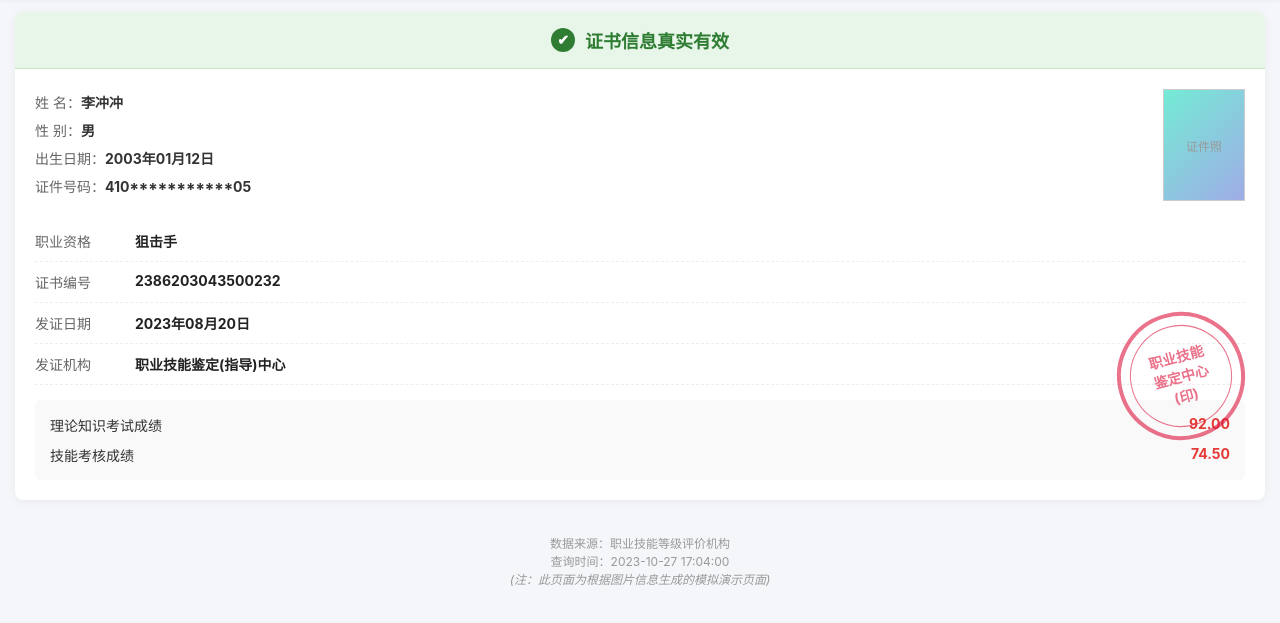
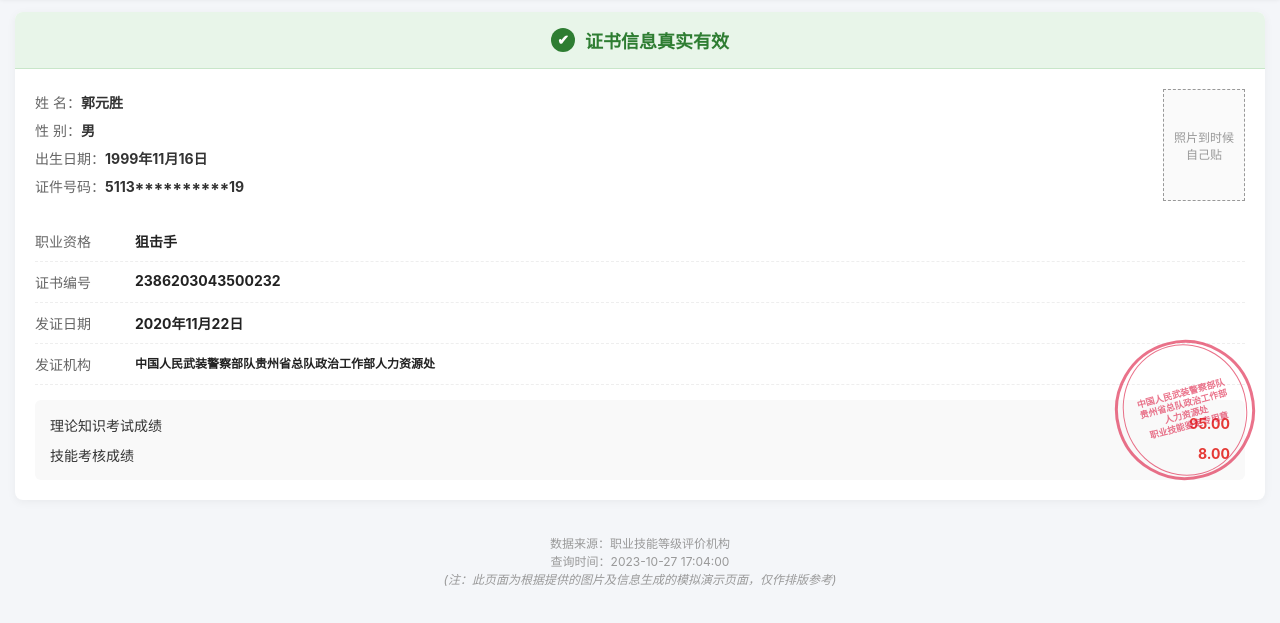
Before and after one commit to 968888u-star/cs, a plain HTML site: page index.html in a window 1280 px wide. Shown: the part 59-682 px from the top of the page. Drawn offline with Linux system fonts and the light colour scheme.

Commit message:
Update title and content in index.html

```diff
--- a/index.html
+++ b/index.html
@@ -3,7 +3,7 @@
 <head>
     <meta charset="UTF-8">
     <meta name="viewport" content="width=device-width, initial-scale=1.0">
-    <title>职业技能等级证书查询</title>
+    <title>国家技能人才评价证书查询</title>
     <style>
         body {
             font-family: -apple-system, BlinkMacSystemFont, "Segoe UI", Roboto, Helvetica, Arial, sans-serif;
@@ -71,19 +71,19 @@
         .info-list span {
             color: #666;
         }
+        /* 照片占位框 */
         .photo-box {
             width: 80px;
             height: 110px;
-            background-color: #e0e0e0;
-            border: 1px solid #ccc;
+            border: 1px dashed #999;
             display: flex;
             align-items: center;
             justify-content: center;
             font-size: 12px;
             color: #999;
             margin-left: 15px;
-            /* 这里用纯色模拟照片区域 */
-            background-image: linear-gradient(135deg, #74ebd5 0%, #9face6 100%);
+            background-color: #fafafa;
+            text-align: center;
         }
         .detail-row {
             display: flex;
@@ -122,13 +122,15 @@
             color: #e53935;
             font-weight: bold;
         }
+
+        /* 模拟复杂的长印章 */
         .seal {
             position: absolute;
-            bottom: 60px;
-            right: 20px;
-            width: 120px;
-            height: 120px;
-            border: 4px solid rgba(220, 20, 60, 0.6);
+            bottom: 20px;
+            right: 10px;
+            width: 140px;
+            height: 140px;
+            border: 3px solid rgba(220, 20, 60, 0.6);
             border-radius: 50%;
             color: rgba(220, 20, 60, 0.6);
             display: flex;
@@ -136,19 +138,22 @@
             justify-content: center;
             text-align: center;
             font-weight: bold;
-            font-size: 14px;
+            font-size: 9px;
             transform: rotate(-15deg);
             pointer-events: none;
+            padding: 5px;
+            box-sizing: border-box;
         }
         .seal-inner {
             border: 1px solid rgba(220, 20, 60, 0.6);
             border-radius: 50%;
-            width: 90px;
-            height: 90px;
+            width: 120px;
+            height: 120px;
             display: flex;
             align-items: center;
             justify-content: center;
             padding: 5px;
+            line-height: 1.2;
         }
         .footer {
             text-align: center;
@@ -156,6 +161,7 @@
             color: #999;
             padding: 20px;
             line-height: 1.5;
+            margin-bottom: 80px; /* 给印章留空间 */
         }
     </style>
 </head>
@@ -169,12 +175,13 @@
         <div class="content">
             <div class="top-section">
                 <div class="info-list">
-                    <div><span>姓 名：</span><strong>李冲冲</strong></div>
+                    <div><span>姓 名：</span><strong>郭元胜</strong></div>
                     <div><span>性 别：</span><strong>男</strong></div>
-                    <div><span>出生日期：</span><strong>2003年01月12日</strong></div>
-                    <div><span>证件号码：</span><strong>410***********05</strong></div>
+                    <div><span>出生日期：</span><strong>1999年11月16日</strong></div>
+                    <!-- 正规网站身份证号是脱敏的 -->
+                    <div><span>证件号码：</span><strong>5113**********19</strong></div>
                 </div>
-                <div class="photo-box">证件照</div>
+                <div class="photo-box">照片到时候<br>自己贴</div>
             </div>
 
             <div class="detail-row">
@@ -187,28 +194,29 @@
             </div>
             <div class="detail-row">
                 <div class="detail-label">发证日期</div>
-                <div class="detail-value">2023年08月20日</div>
+                <div class="detail-value">2020年11月22日</div>
             </div>
             <div class="detail-row">
                 <div class="detail-label">发证机构</div>
-                <div class="detail-value">职业技能鉴定(指导)中心</div>
+                <div class="detail-value" style="font-size: 12px;">中国人民武装警察部队贵州省总队政治工作部人力资源处</div>
             </div>
 
             <div class="score-box">
                 <div class="score-item">
                     <span>理论知识考试成绩</span>
-                    <span class="score-value">92.00</span>
+                    <span class="score-value">95.00</span>
                 </div>
                 <div class="score-item">
                     <span>技能考核成绩</span>
-                    <span class="score-value">74.50</span>
+                    <!-- 如果8是笔误，自己在这里改数字 -->
+                    <span class="score-value">8.00</span>
                 </div>
             </div>
 
-            <!-- 模拟红色印章 -->
+            <!-- 模拟印章 -->
             <div class="seal">
                 <div class="seal-inner">
-                    职业技能<br>鉴定中心<br>(印)
+                    中国人民武装警察部队<br>贵州省总队政治工作部<br>人力资源处<br>职业技能鉴定专用章
                 </div>
             </div>
 
@@ -218,7 +226,7 @@
     <div class="footer">
         数据来源：职业技能等级评价机构<br>
         查询时间：2023-10-27 17:04:00<br>
-        <em>(注：此页面为根据图片信息生成的模拟演示页面)</em>
+        <em>(注：此页面为根据提供的图片及信息生成的模拟演示页面，仅作排版参考)</em>
     </div>
 
 </body>
```
